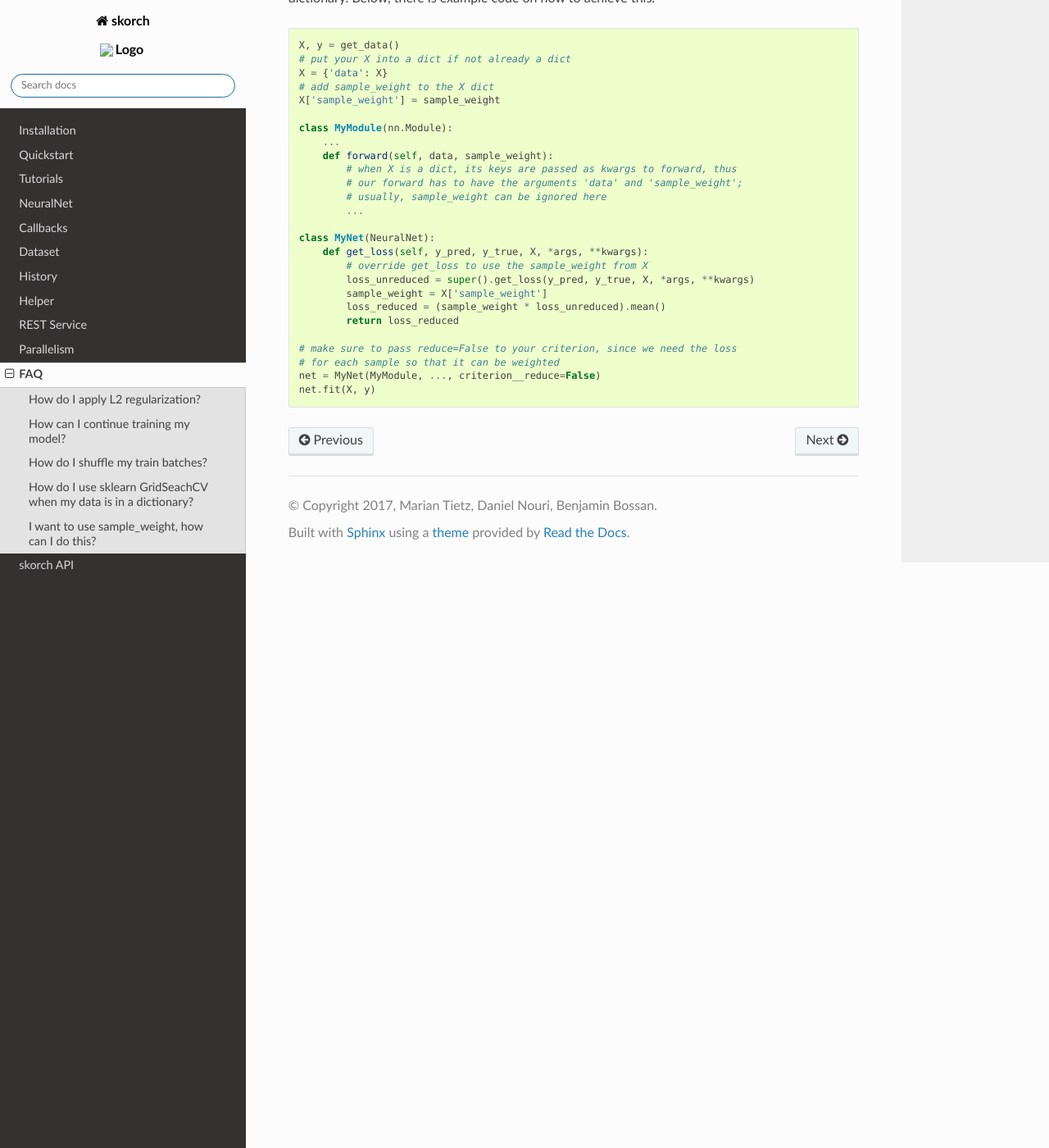
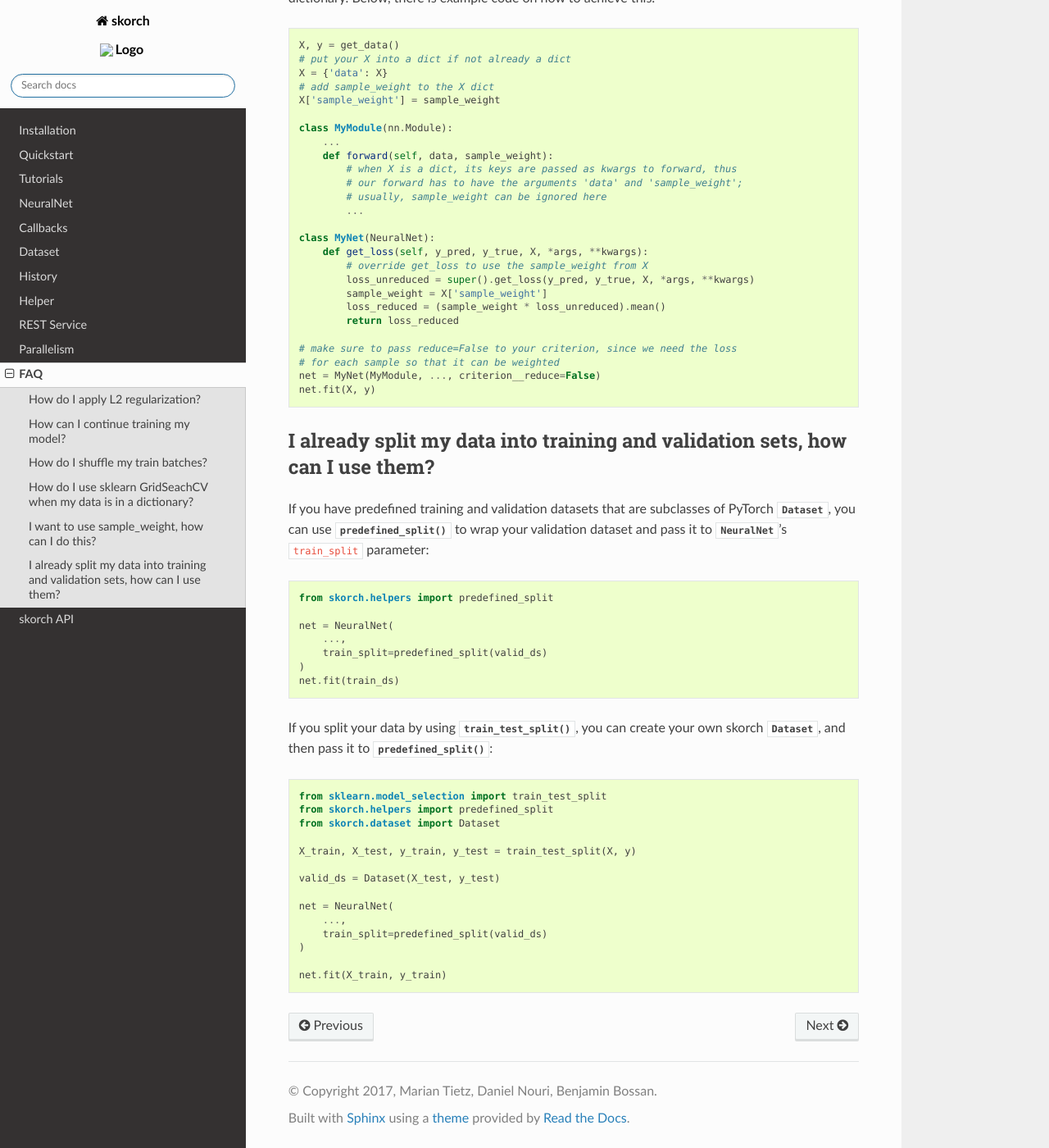
Before and after one commit to skorch-dev/skorch, a Sphinx documentation site: the page built from docs/user/FAQ.rst, in a window 1280 px wide and 1400 px high, scrolled down 1453 px. Shown: the whole window at 82% size. Built offline with Sphinx 7.4.7 and the Read the Docs theme 2.0.0, drawn with Linux system fonts in a browser that asks for light colours.

Commit message:
ENH: Adds predefined_split (#286)
* ENH: Adds predefined_split

* DOC: Add FAQ

* DOC: Fix

* STY: Rename test

* DOC: Rephrasing

* DOC: Fix

* TST: Refactor

* RFC: Moves import up

* RFC: Makes make_split private

```diff
--- a/docs/user/FAQ.rst
+++ b/docs/user/FAQ.rst
@@ -110,3 +110,43 @@ dictionary. Below, there is example code on how to achieve this:
     # for each sample so that it can be weighted
     net = MyNet(MyModule, ..., criterion__reduce=False)
     net.fit(X, y)
+
+
+I already split my data into training and validation sets, how can I use them?
+------------------------------------------------------------------------------
+
+If you have predefined training and validation datasets that are
+subclasses of PyTorch :class:`~torch.utils.data.Dataset`, you can use
+:func:`~skorch.helper.predefined_split` to wrap your validation dataset and
+pass it to :class:`~skorch.net.NeuralNet`'s ``train_split`` parameter:
+
+.. code:: python
+
+    from skorch.helpers import predefined_split
+
+    net = NeuralNet(
+        ...,
+        train_split=predefined_split(valid_ds)
+    )
+    net.fit(train_ds)
+
+If you split your data by using :func:`~sklearn.model_selection.train_test_split`,
+you can create your own skorch :class:`~skorch.dataset.Dataset`, and then pass
+it to :func:`~skorch.helper.predefined_split`:
+
+.. code:: python
+
+    from sklearn.model_selection import train_test_split
+    from skorch.helpers import predefined_split
+    from skorch.dataset import Dataset
+
+    X_train, X_test, y_train, y_test = train_test_split(X, y)
+
+    valid_ds = Dataset(X_test, y_test)
+
+    net = NeuralNet(
+        ...,
+        train_split=predefined_split(valid_ds)
+    )
+
+    net.fit(X_train, y_train)
```
Also changed, not shown: 4 other files.
